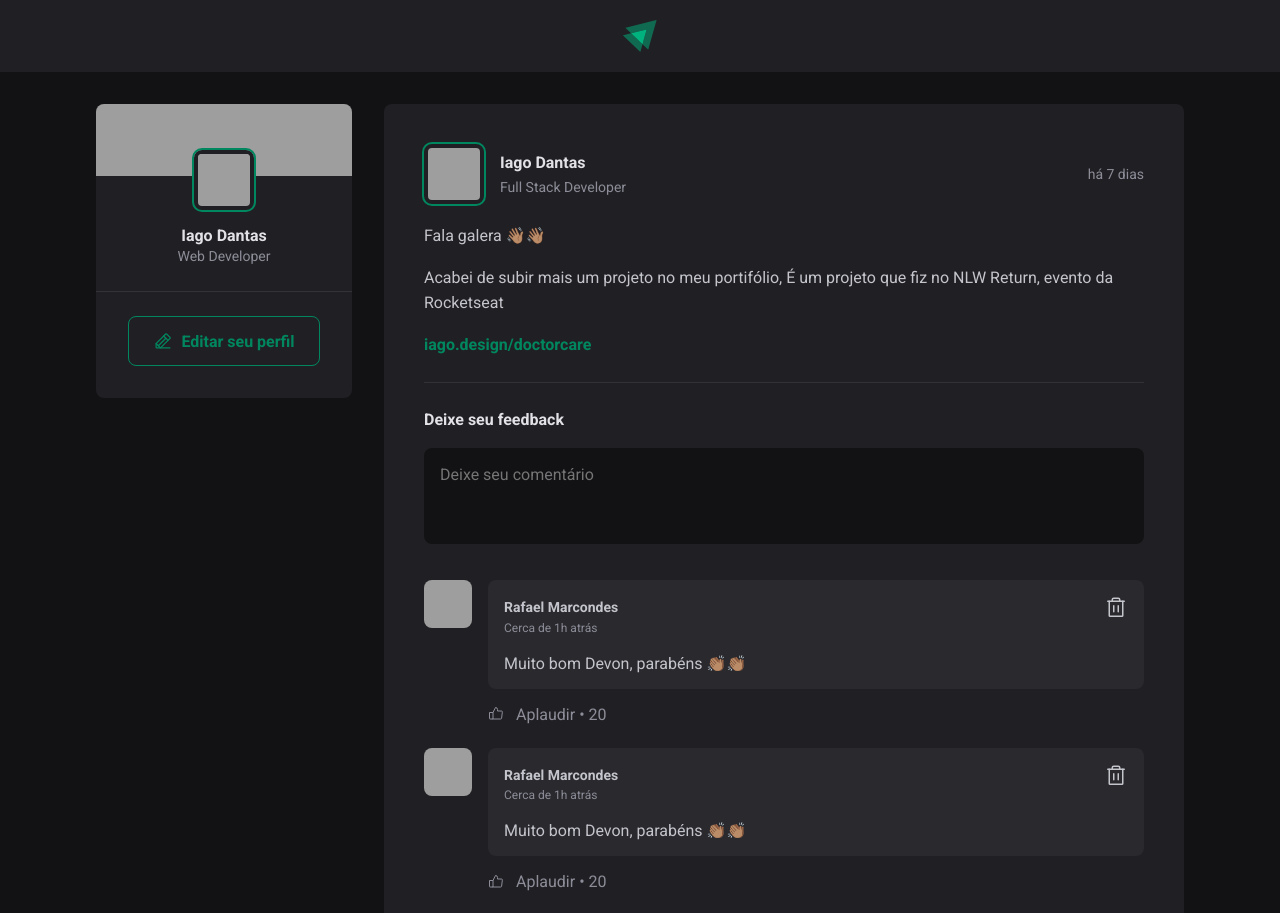
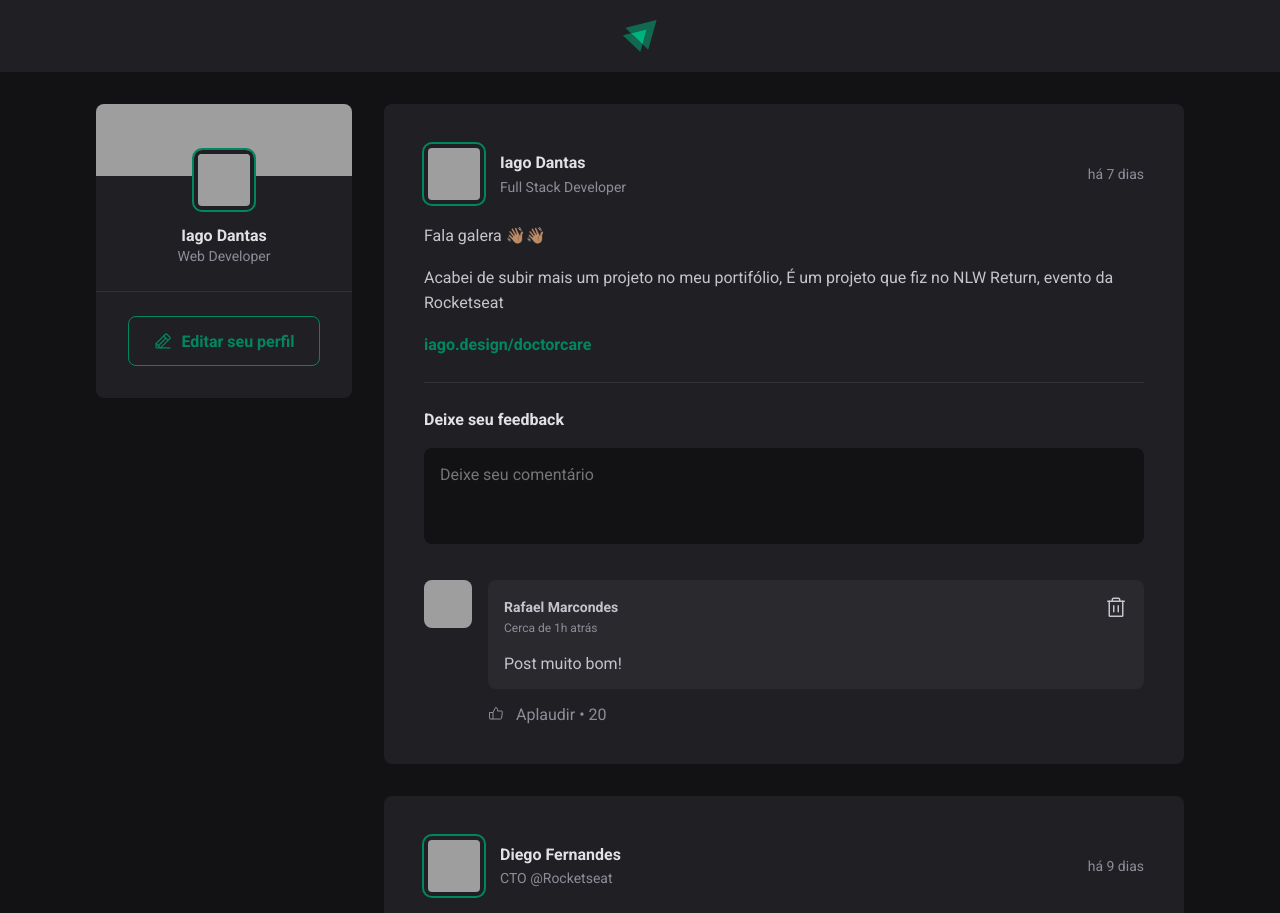
Before and after one commit to IagoDantas/01-fundamentos-reactjs, a React (Vite) app: page / in a window 1280 px wide. Shown: the top 913 px of the page. Built offline with nearby package versions, Linux system fonts and the light colour scheme; grey boxes are pictures that could not be loaded.

Commit message:
adding comments dynamically

```diff
--- a/src/components/Comment.jsx
+++ b/src/components/Comment.jsx
@@ -2,7 +2,7 @@
 import styles from './Comment.module.css'
 import { Avatar } from './Avatar'
 
-export function Comment() {
+export function Comment({content}) {
     return (
         <div className={styles.comment}>
             <Avatar hasBorder={false} src="https://github.com/RafaelMMuniz.png" />
@@ -22,7 +22,7 @@
 
 
 
-                    <p>Muito bom Devon, parabéns 👏🏽👏🏽</p>
+                    <p>{content}</p>
                 </div>
 
                 <footer>
--- a/src/components/Post.jsx
+++ b/src/components/Post.jsx
@@ -5,20 +5,40 @@
 import { Comment } from './Comment';
 import styles from './Post.module.css'
 import { Avatar } from './Avatar';
-
+import { useState } from 'react';
+import { Cpu } from 'phosphor-react';
 
 
 export function Post({author, content, publishedAt}){
+
+    const [comments,setComments] = useState([
+        'Post muito bom!'
+    ])
+
+    const [newCommentText,setNewCommentText] = useState('')
 
     const publishedDateFormatted =  format(publishedAt,"d 'de' LLLL 'às' HH:mm'h'",{
         locale: ptBR
     })
 
 
+
     const publishedDateRelativeToNow = formatDistanceToNow(publishedAt, {
         locale: ptBR,
         addSuffix: true
     })
+
+
+    function handleCreateNewComment(event){
+        event.preventDefault()
+
+        setComments([...comments,newCommentText])
+        setNewCommentText('')
+    }
+
+    function handleNewCommentChange(){
+        setNewCommentText(event.target.value)
+    }
 
     return(
         <article className={styles.post}>
@@ -48,10 +68,15 @@
                 })}
             </div>
 
-            <form className={styles.commentForm}>
+            <form onSubmit={handleCreateNewComment} className={styles.commentForm}>
                 <strong>Deixe seu feedback</strong>
 
-                <textarea placeholder="Deixe seu comentário" />
+                <textarea
+                onChange={handleNewCommentChange}
+                name="comment"
+                value={newCommentText}
+                placeholder="Deixe seu comentário"
+                 />
 
                 <footer>
                     <button type='submit'>Publicar</button>
@@ -59,10 +84,9 @@
                 </footer>
             </form>
             <div className={styles.commentList}>
-                <Comment/>
-                <Comment/>
-                <Comment/>
-                <Comment/>
+                {comments.map(comment=>{
+                    return <Comment content={comment}/>
+                })}
             </div>
         </article>
     );
```
